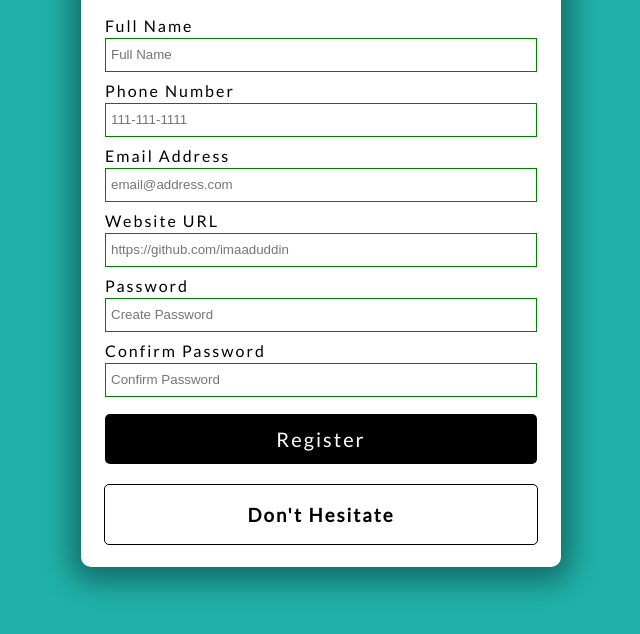
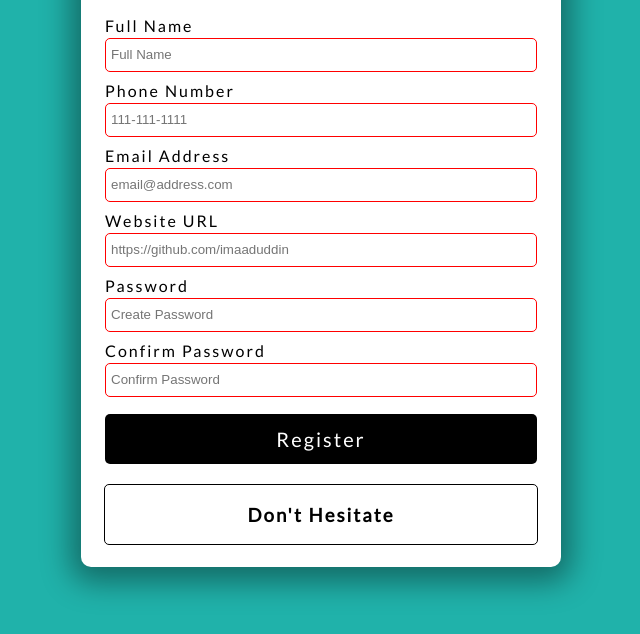
Before and after one commit to imaaduddin/Form-Validator, a plain HTML site: page index.htm in a window 1280 px wide. Shown: the part 148-782 px from the top of the page, without its empty margins (319-959 px from the left). Drawn offline with Linux system fonts and the light colour scheme.

Commit message:
working on input fields

```diff
--- a/index.htm
+++ b/index.htm
@@ -16,32 +16,33 @@
       <!-- Full Name -->
       <div class="form-group">
         <label for="name">Full Name</label>
-        <input type="text" id="name" placeholder="Full Name">
+        <input type="text" id="name" placeholder="Full Name" required minlength="2" maxlength="100">
       </div>
       <!-- Phone Number -->
       <div class="form-group">
         <label for="phone">Phone Number</label>
-        <input type="tell" id="phone" placeholder="111-111-1111">
+        <input type="tell" id="phone" placeholder="111-111-1111" required pattern="[0-9]{3}-[0-9]{3}-[0-9]{4}">
       </div>
       <!-- Email Address -->
       <div class="form-group">
         <label for="email">Email Address</label>
-        <input type="email" id="email" placeholder="email@address.com">
+        <input type="email" id="email" placeholder="email@address.com" required>
       </div>
       <!-- Website URL -->
       <div class="form-group">
         <label for="website">Website URL</label>
-        <input type="url" id="website" placeholder="https://github.com/imaaduddin">
+        <input type="url" id="website" placeholder="https://github.com/imaaduddin" required>
       </div>
       <!-- Password -->
       <div class="form-group">
         <label for="password1">Password</label>
-        <input type="password" id="password1" placeholder="Create Password">
+        <!-- Password patter from: https://regexr.com/3bfsi -->
+        <input type="password" id="password1" placeholder="Create Password" required pattern="^(?=.*\d)(?=.*[a-z])(?=.*[A-Z])(?=.*[a-zA-Z]).{8,}$">
       </div>
       <!-- Confirm Password -->
       <div class="form-group">
         <label for="password2">Confirm Password</label>
-        <input type="password" id="password2" placeholder="Confirm Password">
+        <input type="password" id="password2" placeholder="Confirm Password" required pattern="^(?=.*\d)(?=.*[a-z])(?=.*[A-Z])(?=.*[a-zA-Z]).{8,}$">
       </div>
       <button type="submit">Register</button>
     </form>
--- a/style.css
+++ b/style.css
@@ -45,6 +45,7 @@ input {
   height: 34px;
   padding: 5px;
   border: 1px solid black;
+  border-radius: 5px;
   outline: none;
   box-sizing: border-box;
   transition: all 0.3s;
```
